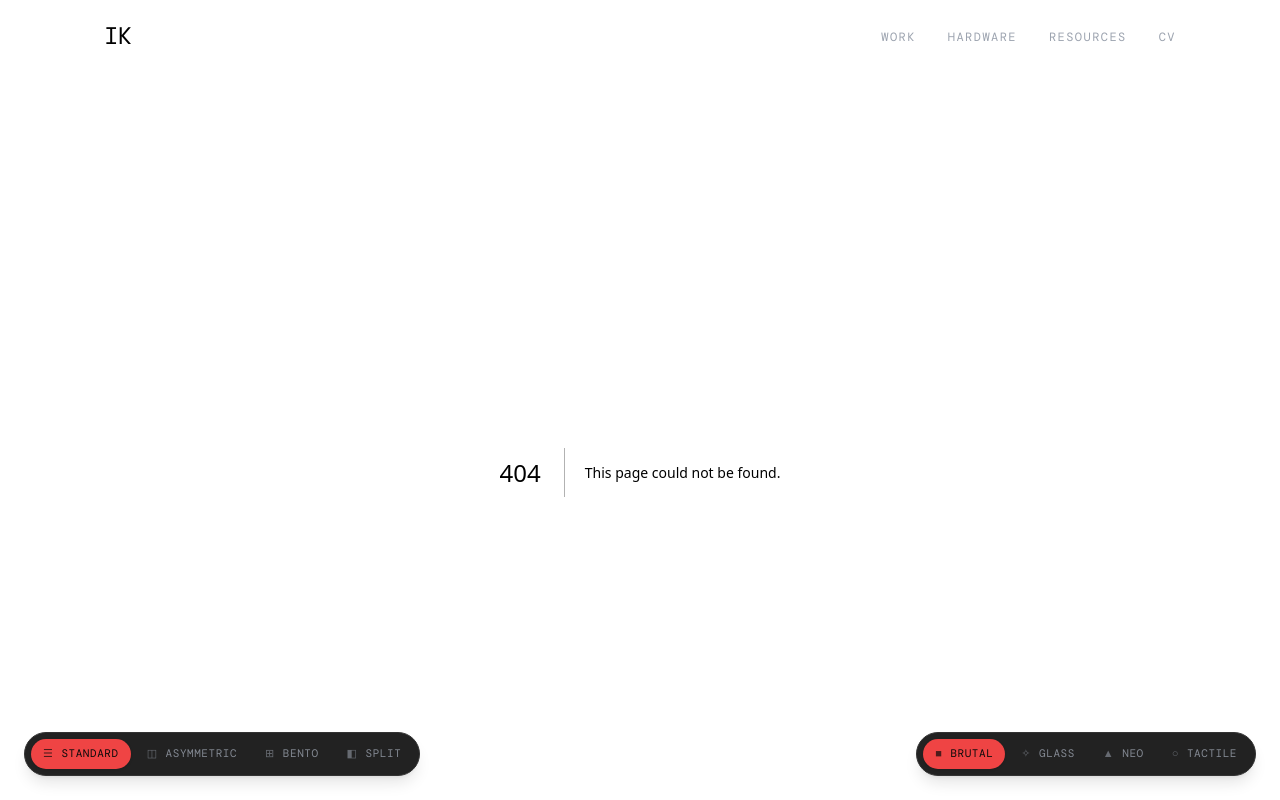
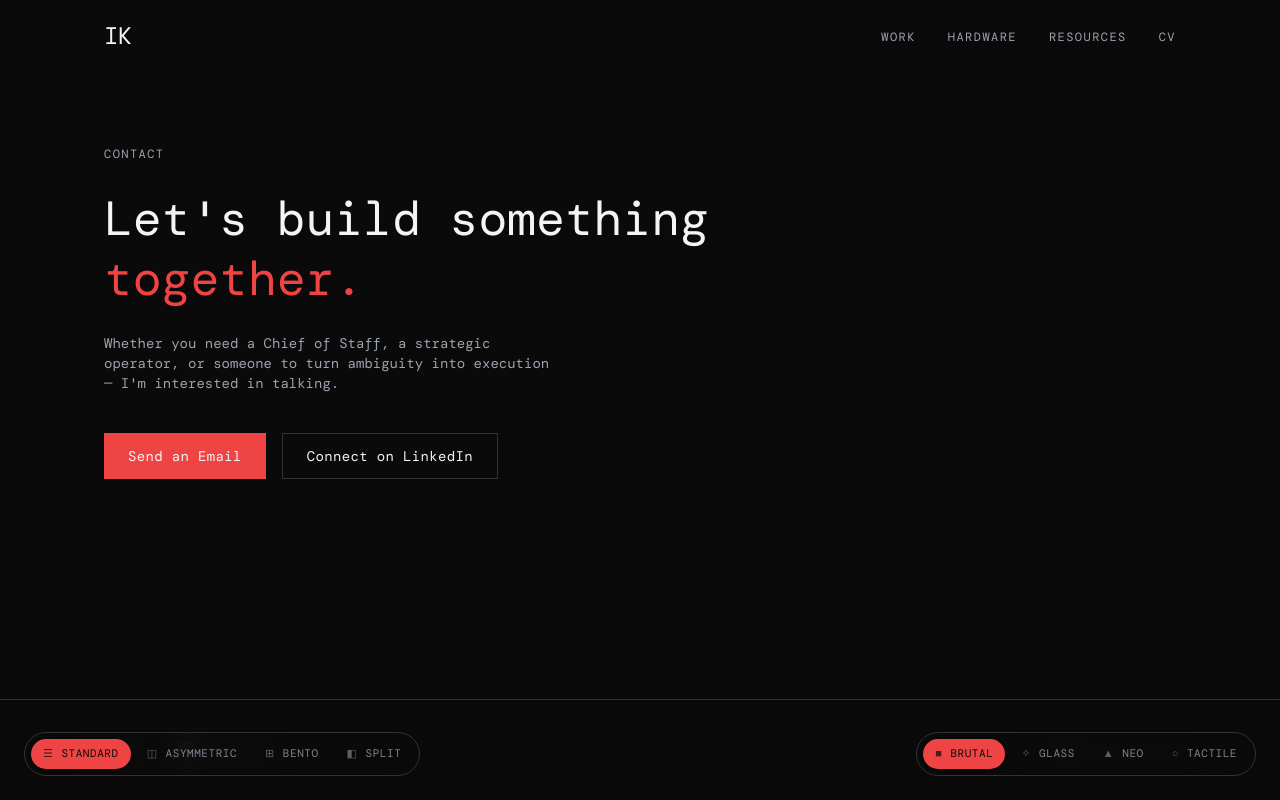
Before and after one commit to buildsbyian/Portfolio-page, a Next.js app: page /contact in a window 1280 px wide. Before the commit this address had no page. Shown: the top 800 px of the page. Built offline with nearby package versions, Linux system fonts and the light colour scheme.

Commit message:
style: move CTA to homepage, clean up footer

```diff
--- /dev/null
+++ b/app/contact/page.tsx
@@ -0,0 +1,38 @@
+import type { Metadata } from 'next';
+
+export const metadata: Metadata = {
+  title: 'Contact',
+  description: 'Get in touch with Ian Kuksov — operator, builder, and Chief of Staff.',
+};
+
+export default function ContactPage() {
+  return (
+    <section className="section-container py-24 md:py-32 min-h-[60vh] flex flex-col justify-center">
+      <p className="label mb-6">Contact</p>
+      <h1 className="font-display text-3xl md:text-5xl text-text-primary mb-6 leading-tight">
+        Let&apos;s build something<br />
+        <span className="text-accent">together.</span>
+      </h1>
+      <p className="font-mono text-sm text-text-secondary max-w-md mb-10">
+        Whether you need a Chief of Staff, a strategic operator, or someone to
+        turn ambiguity into execution — I&apos;m interested in talking.
+      </p>
+      <div className="flex flex-col sm:flex-row gap-4">
+        <a
+          href="mailto:ian@example.com"
+          className="inline-flex items-center justify-center gap-2 px-6 py-3 text-sm font-mono tracking-wide bg-accent text-bg hover:bg-accent-hover transition-all duration-200"
+        >
+          Send an Email
+        </a>
+        <a
+          href="https://linkedin.com/in/iankuksov"
+          target="_blank"
+          rel="noopener noreferrer"
+          className="inline-flex items-center justify-center gap-2 px-6 py-3 text-sm font-mono tracking-wide border border-border text-text-primary hover:border-accent hover:text-accent transition-all duration-200"
+        >
+          Connect on LinkedIn
+        </a>
+      </div>
+    </section>
+  );
+}
--- a/app/page.tsx
+++ b/app/page.tsx
@@ -5,6 +5,7 @@ import Button from '@/components/ui/Button';
 import SkillMatrix from '@/components/home/SkillMatrix';
 import FeaturedWork from '@/components/home/FeaturedWork';
 import VaultTeaser from '@/components/home/VaultTeaser';
+import HomeCTA from '@/components/home/HomeCTA';
 import { useLayout } from '@/components/ui/LayoutProvider';
 
 export default function HomePage() {
@@ -49,23 +50,14 @@ export default function HomePage() {
               <Button href="/work" variant="filled">
                 View Work
               </Button>
-              <Button href="/cv.pdf" variant="ghost" download>
+              <Button href="/cv.pdf" variant="ghost" download="Ian_Kuksov_CV.pdf">
                 Download CV
               </Button>
             </div>
           </AnimateIn>
         </StaggerContainer>
 
-        {layout === 'screenshot' && (
-          <AnimateIn delay={0.3} className="hidden lg:block shrink-0">
-            <div className="font-mono text-text-secondary leading-[1.2] tracking-[0.4em] opacity-40 border border-border p-8 rounded-sm select-none theme-card">
-{`+ - + - + - +
-- + - + - + -
-+ - + - + - +
-- + - + - + -`}
-            </div>
-          </AnimateIn>
-        )}
+
       </div>
     </section>
   );
@@ -80,6 +72,7 @@ export default function HomePage() {
           <SkillMatrix />
           <FeaturedWork />
           <VaultTeaser />
+          <HomeCTA />
         </div>
       </div>
     );
@@ -91,6 +84,7 @@ export default function HomePage() {
       <SkillMatrix />
       <FeaturedWork />
       <VaultTeaser />
+      <HomeCTA />
     </div>
   );
 }
--- /dev/null
+++ b/components/home/HomeCTA.tsx
@@ -0,0 +1,20 @@
+import Link from 'next/link';
+
+export default function HomeCTA() {
+  return (
+    <section className="border-t border-border">
+      <div className="section-container py-20 md:py-28 lg:py-32">
+        <p className="font-display text-2xl md:text-3xl lg:text-4xl text-text-primary leading-snug max-w-2xl">
+          Need an AI-native Chief of Staff or Strategic Operator who actually
+          executes?{' '}
+          <Link
+            href="/contact"
+            className="text-accent hover:text-accent-hover transition-colors duration-200"
+          >
+            Let&apos;s connect.
+          </Link>
+        </p>
+      </div>
+    </section>
+  );
+}
--- a/components/home/VaultTeaser.tsx
+++ b/components/home/VaultTeaser.tsx
@@ -40,7 +40,7 @@ export default function VaultTeaser() {
                     {item.downloadUrl ? (
                       <a
                         href={item.downloadUrl}
-                        download
+                        download={item.downloadUrl.split('/').pop()}
                         className="font-mono text-xs text-accent hover:text-accent-hover transition-colors duration-200 inline-flex items-center gap-1"
                       >
                         Download
--- a/components/layout/Footer.tsx
+++ b/components/layout/Footer.tsx
@@ -2,24 +2,8 @@ import Link from 'next/link';
 
 export default function Footer() {
   return (
-    <footer className="border-t border-border">
+    <footer className="border-t border-border py-8 md:py-10">
       <div className="section-container">
-        {/* CTA Section */}
-        <div className="py-20 md:py-28 lg:py-32">
-          <p className="font-display text-2xl md:text-3xl lg:text-4xl text-text-primary leading-snug max-w-2xl">
-            Need an AI-native Chief of Staff or Strategic Operator who actually
-            executes?{' '}
-            <Link
-              href="/contact"
-              className="text-accent hover:text-accent-hover transition-colors duration-200"
-            >
-              Let&apos;s connect.
-            </Link>
-          </p>
-        </div>
-
-        {/* Footer Bar */}
-        <div className="border-t border-border py-8 md:py-10">
         <div className="flex flex-col md:flex-row justify-between items-start md:items-center gap-6">
           {/* Left: Links */}
           <div className="flex items-center gap-8">
@@ -57,7 +41,6 @@ export default function Footer() {
           </p>
         </div>
       </div>
-      </div>
     </footer>
   );
 }
```
Lines whose indentation alone changed are shown as unchanged.
